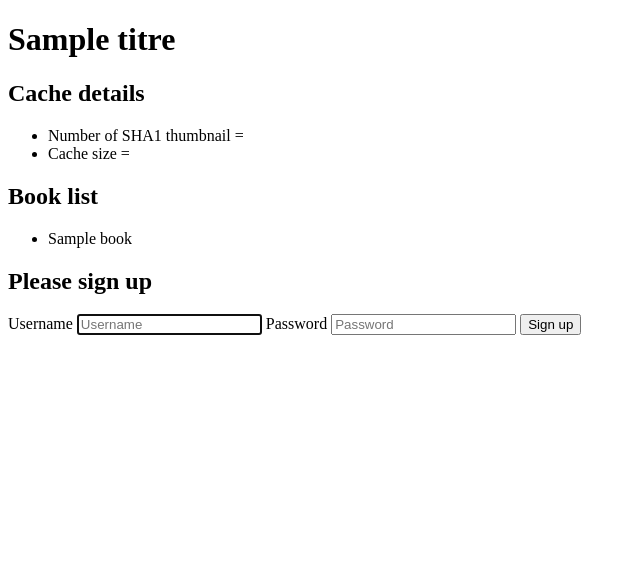
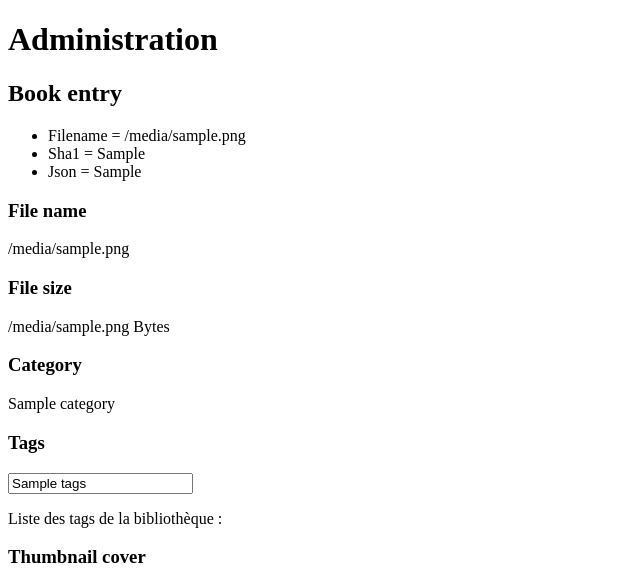
Before and after one commit to Yanok35/ebookonline, a Flask app: template app/templates/bookadmin.html in a window 1280 px wide. Shown: the top 584 px of the page, without its empty margins (0-640 px from the left). Before the commit the page ends 335 px from the top, so only its background shows below. Run offline with Flask 2, Linux system fonts and the light colour scheme; the template is opened without the code that fills it: most values are stand-ins (such as "Sample title", 1, 10 or a date in 2020).

Commit message:
bookadmin: prepare book.db entries edition
Signed-off-by: Yannick Gicquel <ygicquel@gmail.com>

```diff
--- a/app/book.py
+++ b/app/book.py
@@ -45,6 +45,9 @@
         return ("%s (%.2f MB)"
             % (os.path.basename(self.filename),
                (self.filesize / 1024.0 / 1024.0)))
+
+    def get_json(self):
+        return json.dumps(self, default=json_dumper, indent=2)
 
 class BookDir:
 
--- a/app/templates/bookadmin.html
+++ b/app/templates/bookadmin.html
@@ -6,32 +6,60 @@
     </head>
 
     <body>
-        <h1>{{ titre }}</h1>
-        <h2>Cache details</h2>
+        <h1>Administration</h1>
+        {% if sha1 %}
+        <h2>Book entry</h2>
         <ul>
-            <li>Number of SHA1 thumbnail = </li>
-            <li>Cache size = </li>
+            <li>Filename = {{ bsel.filename }}</li>
+            <li>Sha1 = {{ bsel.sha1 }}</li>
+            <li>Json = {{ bsel.get_json() }}</li>
         </ul>
+        <form class="form-bookadmin" role="form" method="post">
+        <h3>File name</h3>
+        <p>{{ bsel.filename }}</p>
+
+        <h3>File size</h3>
+        <p>{{ bsel.filesize }} Bytes</p>
+
+        <h3>Category</h3>
+        <p>{{ bsel.category }}</p>
+
+	<h3>Tags</h3>
+        <p><input name="tags" type="text" value="{{ bsel.tags }}"></p>
+	<p>Liste des tags de la bibliothèque : </br>
+	{{ ' '.join(d.get_list_of_tags()) }}
+	</p>
+
+	<h3>Thumbnail cover</h3>
+        <p><img border=1px src="/images/{{ bsel.sha1 }}"/></p>
+
+        <h3>Crop Left (px)</h3>
+        <p><input name="crop_left" type="text" id="inputUsername" class="form-control" placeholder="Username" value="{{ bsel.filename }}"></p>
+
+        <h3>Auteur</h3>
+
+        <h3>Editeur</h3>
+        <p>
+        <input name="username" type="text" id="inputUsername" class="form-control" placeholder="Username" value="{{ bsel.filename }}">
+        </p>
+        <p>
+        Liste des éditeurs dans la base:
+        </p>
+
+        <p>
+        <button class="btn" type="submit">Save</button>
+        </p>
+        </form>
+        {% else %}
         <h2>Book list</h2>
         <ul>
         {% for b in books %}
-            <li>{{ b }}</li>
+            <li>
+            <a href="{{ url_for('.bookadmin', sha1 = b.sha1) }}">{{ b }}</a>
+            </li>
         {% endfor %}
         </ul>
-
-        <div class="container">
-	<!-- action="{ { url_for('templates', filename = 'bookadmin.html') } }" -->
-            <form class="form-register" role="form" method="post">
-                <h2 class="form-register-heading">Please sign up</h2>
-                <label for="username" class="sr-only">Username</label>
-                <input name="username" type="text" id="inputUsername" class="form-control" placeholder="Username" required autofocus>
-                <!--label for="email" class="sr-only">Email address</label>
-                <input name="email" type="email" id="inputEmail" class="form-control" placeholder="Email address" required autofocus-->
-                <label for="password" class="sr-only">Password</label>
-                <input name="password" type="password" id="inputPassword" class="form-control" placeholder="Password" required >
-                <button class="btn btn-lg btn-primary btn-block" type="submit">Sign up</button>
-            </form>
-        </div>
+        {% endif %}
 
     </body>
 </html>
```
Also changed, not shown: app/main/views.py (+29 -16 lines).
